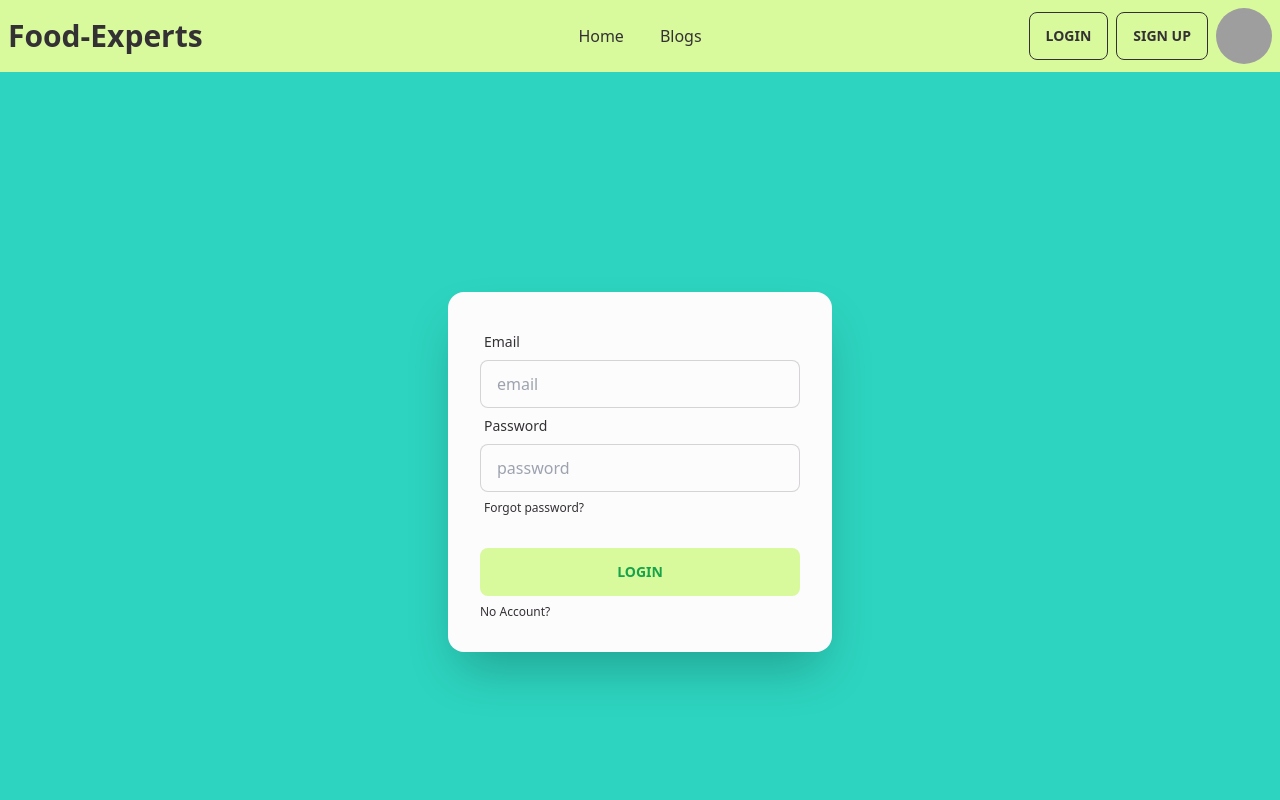
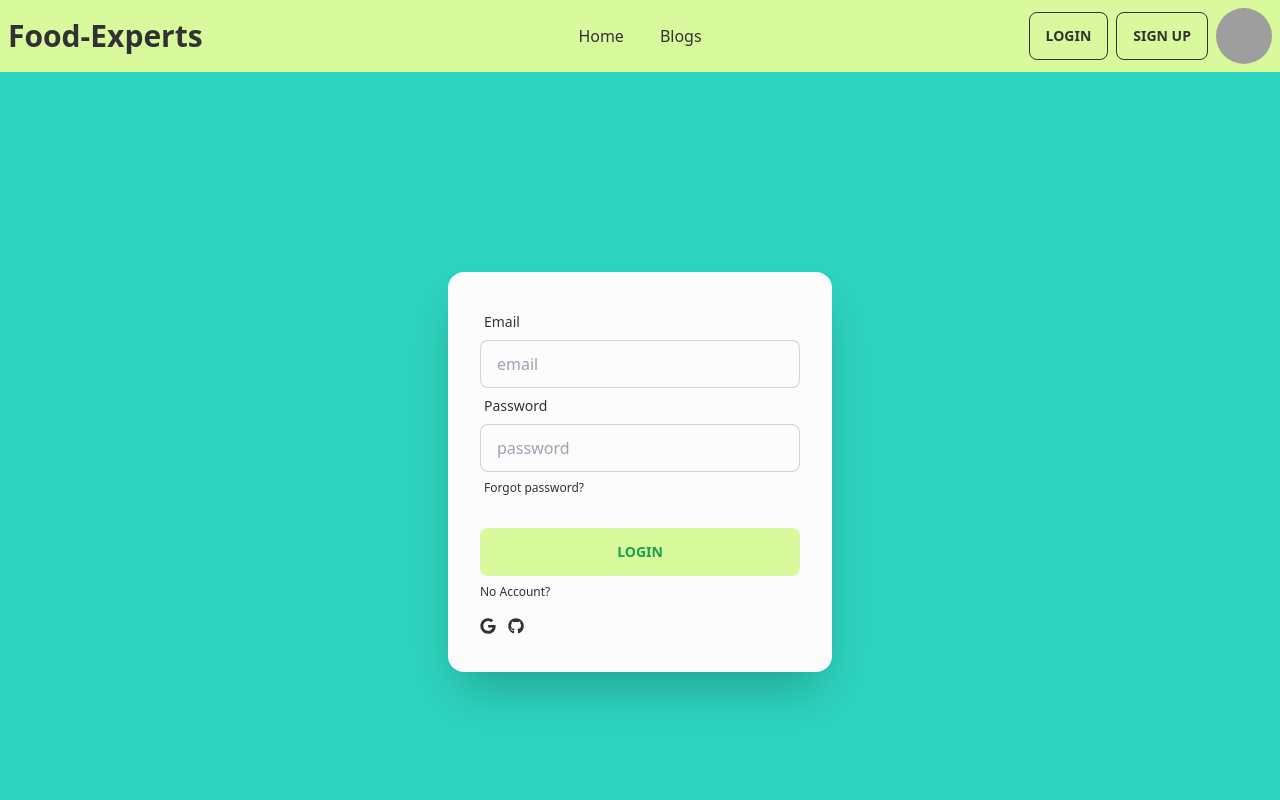
Before and after one commit to T-0-N-M-0-Y/Food-Experts, a React (Vite) app: page /login in a window 1280 px wide. Shown: the top 800 px of the page. Built offline with nearby package versions, Linux system fonts and the light colour scheme; no server answers; grey boxes are pictures that could not be loaded.

Commit message:
Google & Github

```diff
--- a/src/Components/AuthProvider.jsx
+++ b/src/Components/AuthProvider.jsx
@@ -1,5 +1,5 @@
 import React, { createContext, useEffect, useState } from 'react';
-import { createUserWithEmailAndPassword, getAuth, onAuthStateChanged, signInWithEmailAndPassword, signOut } from "firebase/auth";
+import { createUserWithEmailAndPassword, getAuth, onAuthStateChanged, signInWithEmailAndPassword, signInWithPopup, signOut } from "firebase/auth";
 import app from '../firebase/firebase.config';
 
 export const AuthContext = createContext(null)
@@ -26,6 +26,15 @@ const AuthProvider = ({ children }) => {
         signOut(auth);
     }
 
+    const googleSignIn = provider => {
+        setLoading(true);
+        return signInWithPopup(auth, provider);
+    }
+    const githubSignIn = provider => {
+        setLoading(true);
+        return signInWithPopup(auth, provider);
+    }
+
     useEffect(() => {
         const unsubscribe = onAuthStateChanged(auth, signedUser => {
             setUser(signedUser);
@@ -41,7 +50,9 @@ const AuthProvider = ({ children }) => {
         loading,
         createUser,
         signIn,
-        logOut
+        logOut,
+        googleSignIn,
+        githubSignIn
     }
 
     return (
--- a/src/Components/Login.jsx
+++ b/src/Components/Login.jsx
@@ -1,13 +1,18 @@
 import React, { useContext } from 'react';
 import { Link, useLocation, useNavigate } from 'react-router-dom';
 import { AuthContext } from './AuthProvider';
+import { GithubAuthProvider, GoogleAuthProvider } from 'firebase/auth';
+import { FaGithub, FaGoogle } from 'react-icons/fa';
 
 const Login = () => {
 
-    const { signIn } = useContext(AuthContext);
+    const { signIn, googleSignIn, githubSignIn } = useContext(AuthContext);
+
     const navigate = useNavigate();
     const location = useLocation();
-    const from = location ?.state ?.from ?.pathname || "/";
+    const from = location?.state?.from?.pathname || "/";
+    const provider = new GoogleAuthProvider();
+    const provider1 = new GithubAuthProvider();
 
     const handleSignIn = event => {
         event.preventDefault();
@@ -18,7 +23,30 @@ const Login = () => {
         signIn(email, password)
             .then(result => {
                 const loggedUser = result.user;
-                navigate(from, {replace: true});
+                navigate(from, { replace: true });
+            })
+            .catch(error => {
+                console.log(error);
+            })
+    }
+
+
+    const handleGoogleSignIn = () => {
+        googleSignIn(provider)
+            .then(result => {
+                const logUser = result.user;
+                console.log(logUser);
+            })
+            .catch(error => {
+                console.log(error);
+            })
+    }
+
+    const handleGithubSignIn = () => {
+        githubSignIn(provider1)
+            .then(result => {
+                const logUser = result.user;
+                console.log(logUser);
             })
             .catch(error => {
                 console.log(error);
@@ -51,6 +79,10 @@ const Login = () => {
                             </div>
                         </form>
                         <Link to={"/signup"} className="label-text-alt link link-hover">No Account? </Link>
+                        <div className='mt-2'>
+                            <button className='mr-3' onClick={handleGoogleSignIn}><FaGoogle></FaGoogle></button>
+                            <button onClick={handleGithubSignIn}><FaGithub></FaGithub></button>
+                        </div>
                     </div>
                 </div>
             </div>
```
